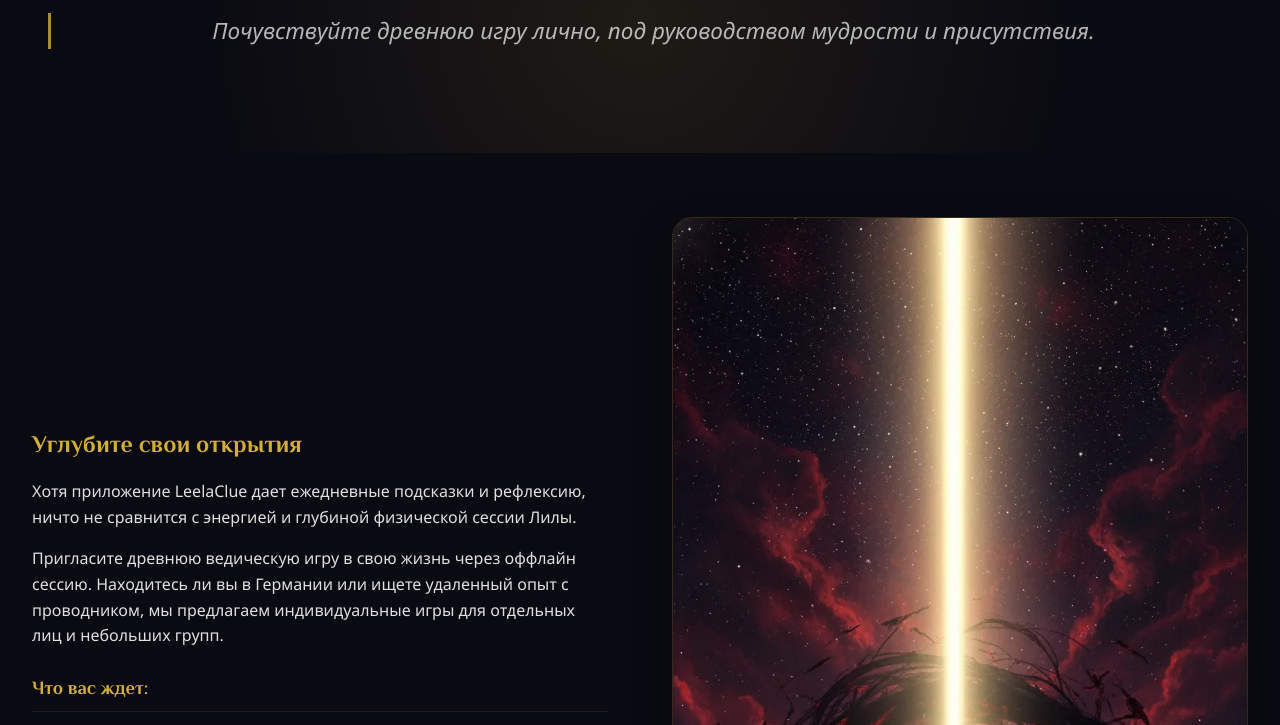
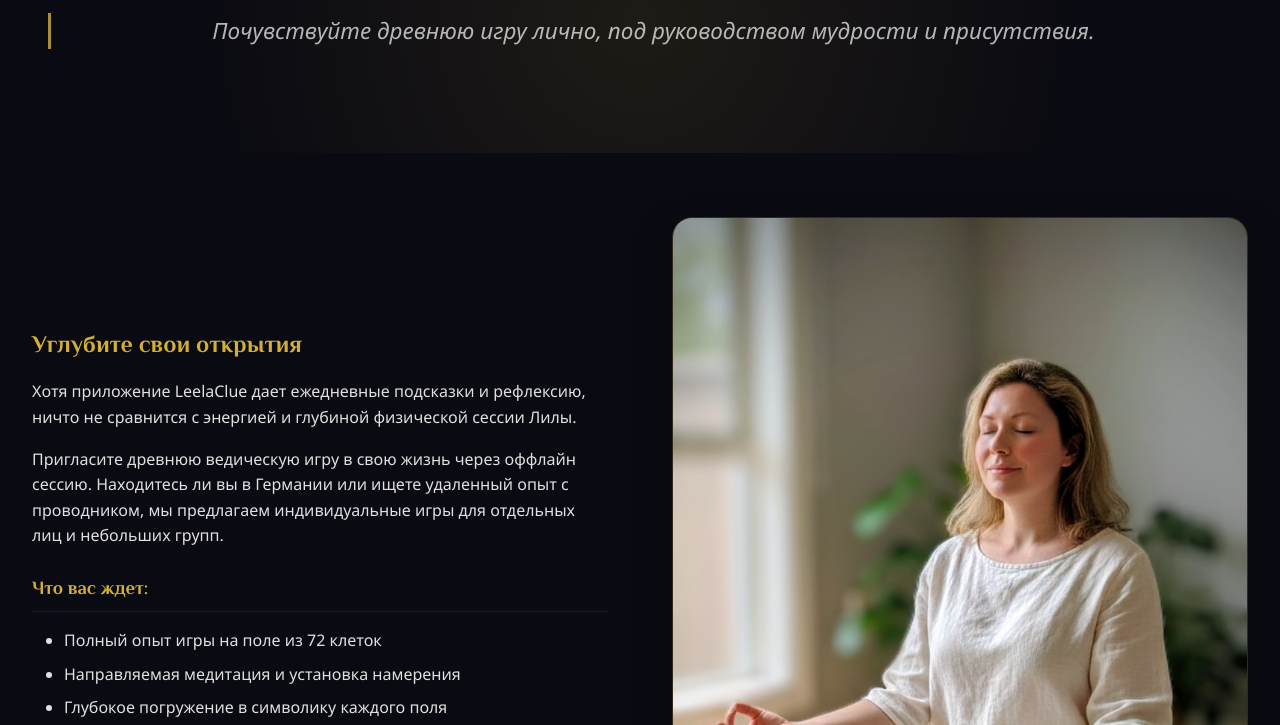
Before and after one commit to leelaclue/leelaclue.github.io, a plain HTML site: page ru/offline-game.html in a window 1280 px wide. Shown: the part 219-944 px from the top of the page. Drawn offline with nearby package versions, Linux system fonts and the light colour scheme.

Commit message:
fix: Update offline game page image to ira_meditation (EN/DE/RU)

```diff
--- a/ru/offline-game.html
+++ b/ru/offline-game.html
@@ -112,7 +112,7 @@
                 </div>
             </div>
             <div class="offline-media">
-                <img src="../assets/images/ADharma.webp" alt="Leela Board Game" class="offline-image">
+                <img src="../assets/images/ira_meditation.png" alt="Оффлайн сессия игры Лила" class="offline-image">
             </div>
         </div>
     </main>
```
Also changed, not shown: de/offline-game.html (+1 -1 lines), en/offline-game.html (+1 -1 lines), assets/images/ira_meditation.png (added).
